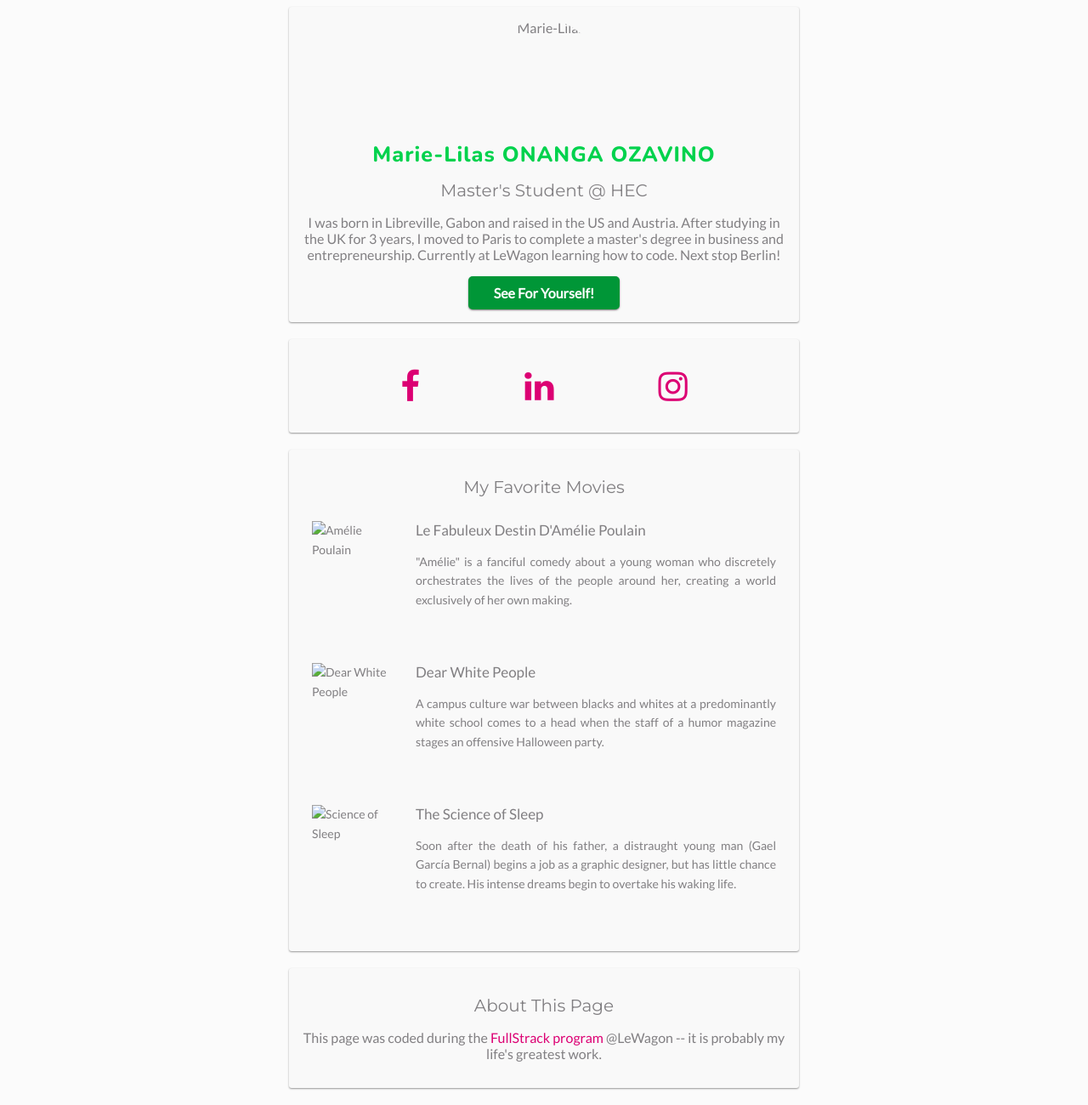
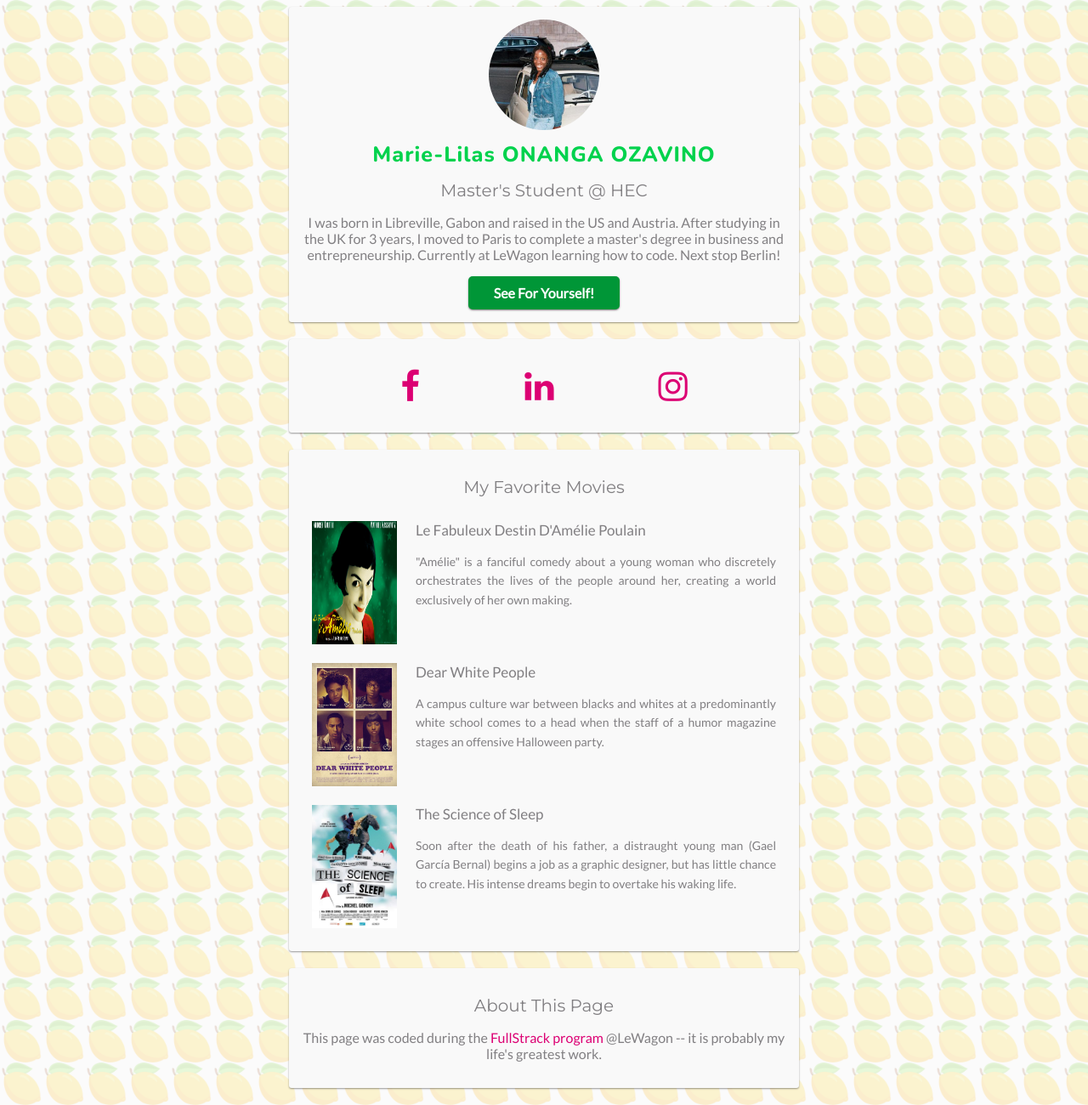
Before and after one commit to marielilaso/profile, a plain HTML site: page index.html in a window 1280 px wide. Shown: the whole page at 85% size. Drawn offline with nearby package versions, Linux system fonts and the light colour scheme; the site is published under a folder, as on GitHub Pages, so addresses that start at the root find nothing.

Commit message:
make my profile prettier

```diff
--- a/index.html
+++ b/index.html
@@ -13,7 +13,7 @@
 <body>
   <div class="container">
     <div class="card text-center">
-      <img src="/pictures/profile_pic.jpeg" alt="Marie-Lilas" id="profile-pic-round">
+      <img src="pictures/profile_pic.jpeg" alt="Marie-Lilas" id="profile-pic-round">
       <h1>Marie-Lilas ONANGA OZAVINO</h1>
       <h2>Master's Student @ HEC</h2>
       <p>I was born in Libreville, Gabon and raised in the US and Austria. After studying in the UK for 3 years, I moved to Paris to complete a master's degree in business and entrepreneurship. Currently at LeWagon learning how to code. Next stop Berlin!</p>
@@ -46,7 +46,7 @@
         <tbody>
           <tr>
             <td>
-              <img src="/pictures/amelie.jpg" class="images" alt="Amélie Poulain">
+              <img src="pictures/amelie.jpg" class="images" alt="Amélie Poulain">
             </td>
             <td>
               <h3>Le Fabuleux Destin D'Amélie Poulain</h3>
@@ -55,7 +55,7 @@
           </tr>
           <tr>
             <td>
-              <img src="/pictures/Dear-White-People-poster.jpg" class="images" alt="Dear White People">
+              <img src="pictures/Dear-White-People-poster.jpg" class="images" alt="Dear White People">
             </td>
             <td>
               <h3>Dear White People</h3>
@@ -64,7 +64,7 @@
           </tr>
           <tr>
             <td>
-              <img src="/pictures/science_of_sleep.jpg" class="images" alt="Science of Sleep">
+              <img src="pictures/science_of_sleep.jpg" class="images" alt="Science of Sleep">
             </td>
             <td>
               <h3>The Science of Sleep</h3>
--- a/style.css
+++ b/style.css
@@ -3,7 +3,7 @@ body {
   font-size: 16px;
   font-family: 'Lato', sans-serif;
   background-size: 50px 50px;
-  background-image: linear-gradient(rgba(250,250,250, 0.8), rgba(250,250,250, 0.8)), url(/pictures/lemon.png);
+  background-image: linear-gradient(rgba(250,250,250, 0.8), rgba(250,250,250, 0.8)), url(pictures/lemon.png);
   background-repeat: repeat|repeat-x|repeat-y|no-repeat|initial|inherit;
 }
 
```
